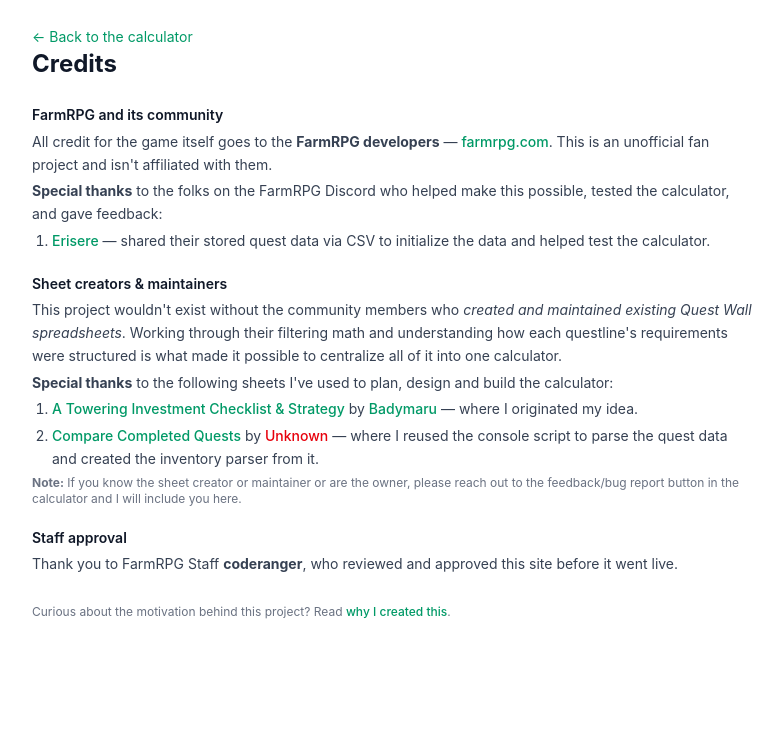
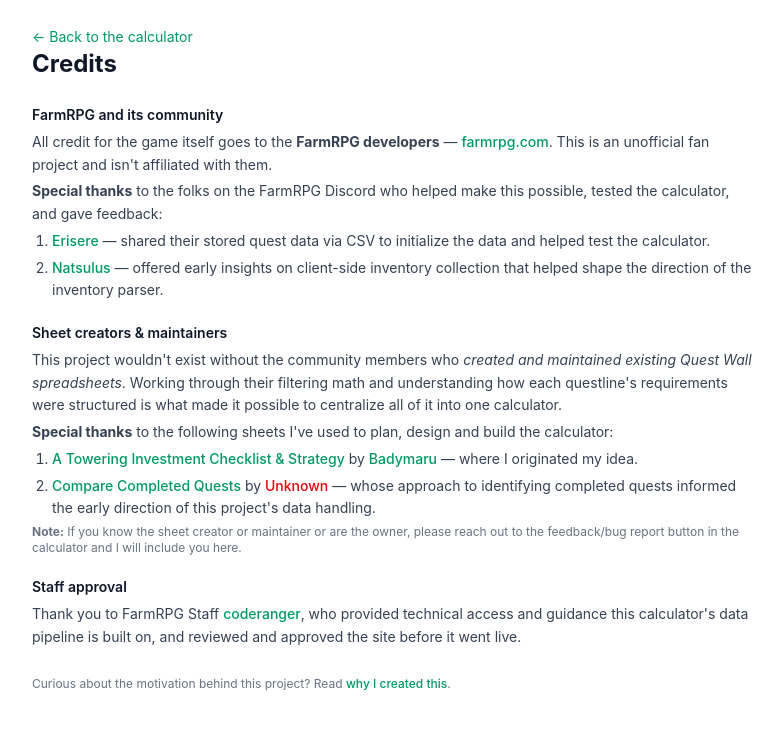
Before and after one commit to ffrpg-tech/quest-wall, a SvelteKit app: page /credits in a window 1280 px wide. Shown: the top 730 px of the page, without its empty margins (248-1031 px from the left). Built offline with nearby package versions, Linux system fonts and the light colour scheme.

Commit message:
docs(credits): update acknowledgements
Adds Natsulus for early inventory-parser insights and expands the
coderanger/Unknown credits to reflect their actual contributions.

```diff
--- a/src/routes/credits/+page.svelte
+++ b/src/routes/credits/+page.svelte
@@ -48,6 +48,7 @@
 			</p>
 			<ol class="mt-1 list-decimal space-y-1 pl-5">
 				<li><span class="font-medium text-emerald-600 dark:text-emerald-400">Erisere</span> — shared their stored quest data via CSV to initialize the data and helped test the calculator.</li>
+				<li><span class="font-medium text-emerald-600 dark:text-emerald-400">Natsulus</span> — offered early insights on client-side inventory collection that helped shape the direction of the inventory parser.</li>
 			</ol>
 		</div>
 
@@ -81,7 +82,7 @@
 						class="font-medium text-emerald-600 hover:underline dark:text-emerald-400"
 						>Compare Completed Quests</a>
 					by <span class="font-medium text-red-600 dark:text-red-400">Unknown</span>
-					— where I reused the console script to parse the quest data and created the inventory parser from it.
+					— whose approach to identifying completed quests informed the early direction of this project's data handling.
 				</li>
 			</ol>
 			<p class="mt-1 text-xs text-gray-500 dark:text-gray-400">
@@ -93,8 +94,7 @@
 		<div>
 			<h2 class="font-semibold text-gray-900 dark:text-gray-100">Staff approval</h2>
 			<p class="mt-1">
-				Thank you to FarmRPG Staff <strong>coderanger</strong>, who reviewed and approved this site before it
-				went live.
+				Thank you to FarmRPG Staff <strong class="font-medium text-emerald-600 dark:text-emerald-400">coderanger</strong>, who provided technical access and guidance this calculator's data pipeline is built on, and reviewed and approved the site before it went live.
 			</p>
 		</div>
 
```
